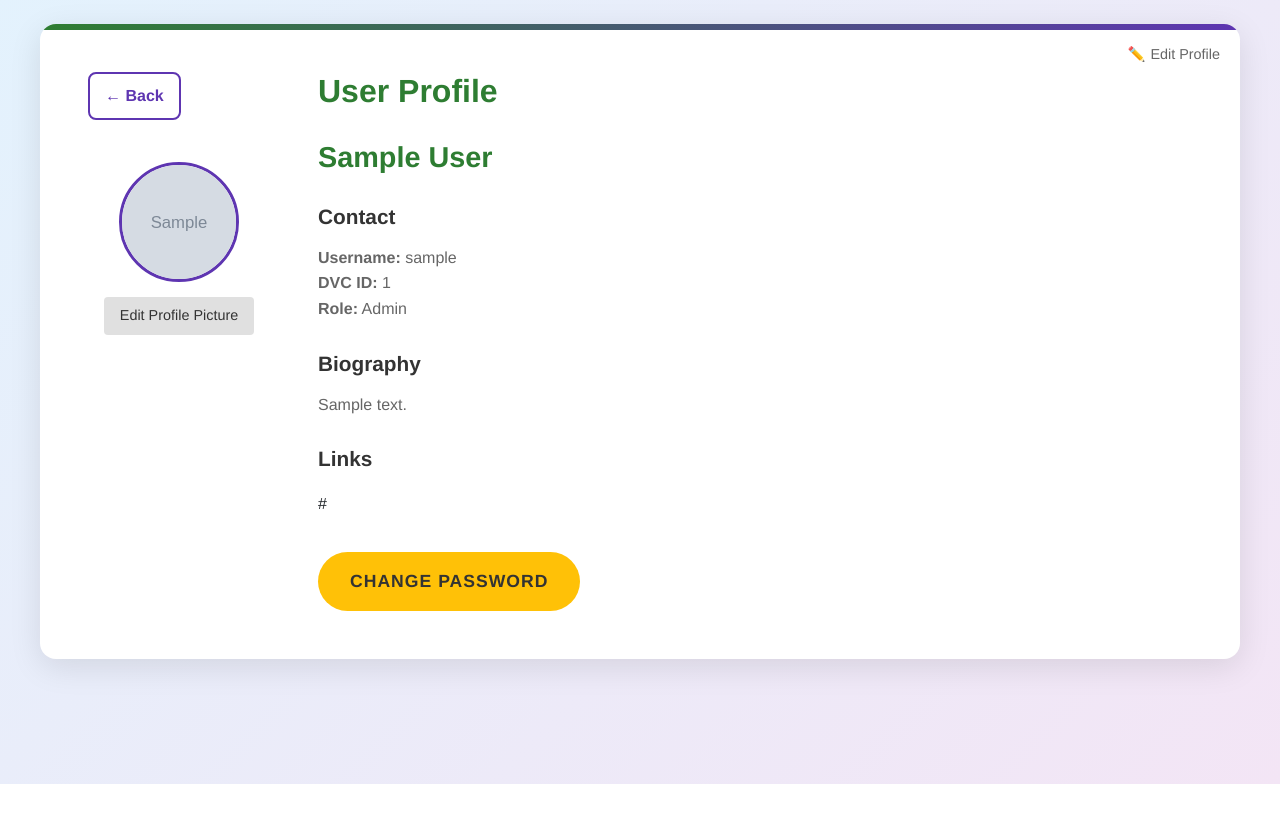
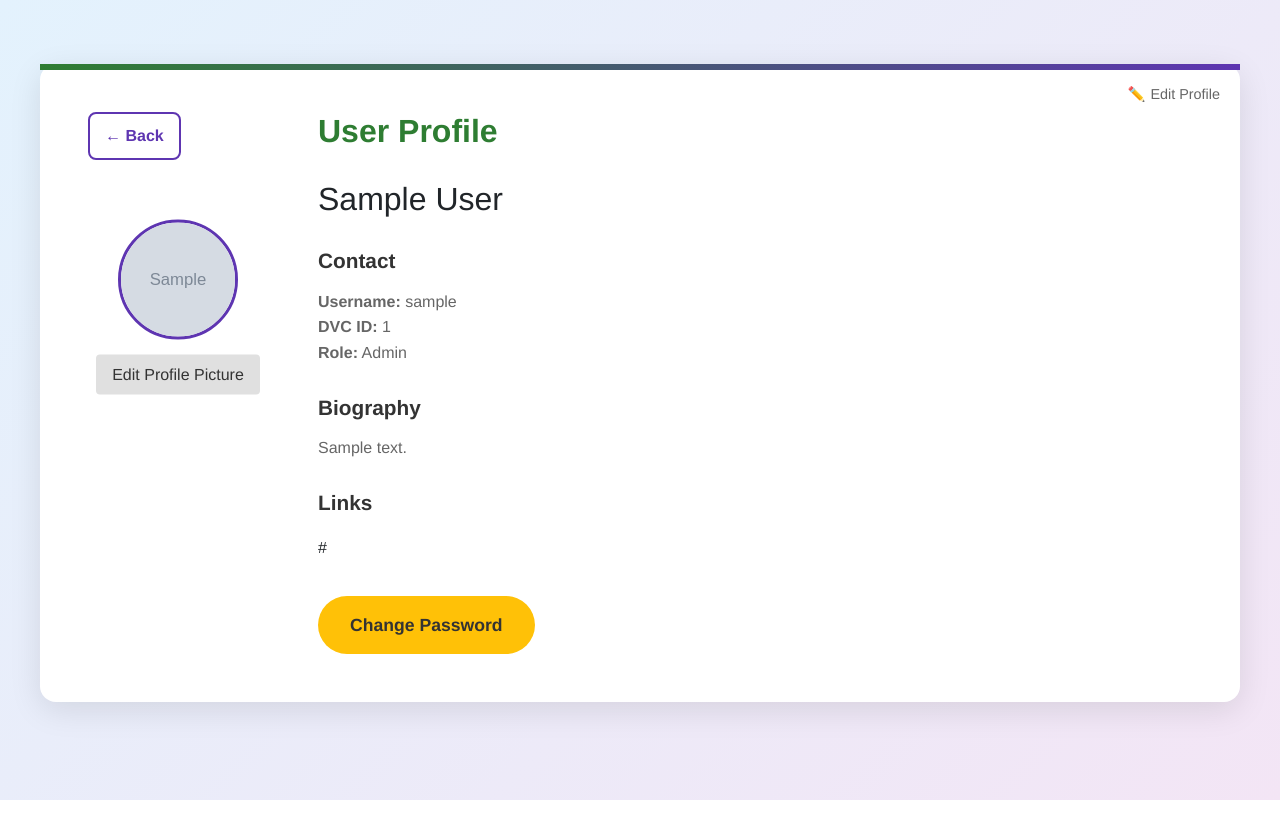
Before and after one commit to NoNameCoder2806/DVC-Events-Radar, a Django app: page /profile/ in a window 1280 px wide. After the commit the page ends 800 px from the top, so only its background shows below. Run offline with Django 5.2, Linux system fonts and the light colour scheme; a user stored in the database is signed in; tables that the repository leaves empty hold one stand-in row (values such as "Sample post"); grey boxes marked "Sample" are stand-in pictures; one stand-in notice (Sample message) is shown; some libraries are stand-ins or nearby versions.

Commit message:
Finished user profile page

```diff
--- a/myapp/templates/user_profile.html
+++ b/myapp/templates/user_profile.html
@@ -1,33 +1,39 @@
 {% extends 'base_profile.html' %}
 {% block title %}My Profile{% endblock %}
-{% block show_header %}{% endblock %} <!-- hides header/navbar -->
+{% block show_header %}{% endblock %}
+
 {% block content %}
 <style>
-    .profile-page {
+/* Full viewport gradient background */
+html, body {
+    height: 100%;
+    margin: 0;
+    padding: 0;
     background: linear-gradient(135deg, #e3f2fd 0%, #f3e5f5 100%);
-        min-height: 100vh;
-        padding: 40px 20px;
+    font-family: Arial, sans-serif;
+    overflow-x: hidden;
 }
 
-    .profile-title {
-        font-size: 2em;
-        margin-bottom: 30px;
-        font-weight: 700;
-        color: #2e7d32;
+.profile-page {
+    min-height: 100vh;
+    width: 100%;
+    padding: 40px 20px;
+    box-sizing: border-box;
 }
 
 .profile-layout {
     max-width: 1200px;
     margin: 0 auto;
+    background: transparent;
 }
 
+/* Profile card */
 .profile-header {
     background: white;
     border-radius: 16px;
     box-shadow: 0 8px 32px rgba(0, 0, 0, 0.1);
     padding: 48px;
     position: relative;
-        overflow: hidden;
     display: flex;
     gap: 30px;
     align-items: flex-start;
@@ -46,21 +52,20 @@
 .left-section {
     flex: 0 0 200px;
     padding-top: 60px;
-        position: relative; /* needed for absolute positioning of back button */
+    position: relative;
 }
 
 .right-section {
     flex: 1;
 }
 
+/* Avatar */
 .avatar-section {
-        display:flex;
+    display: flex;
     flex-direction: column;
-        transform: translateX(-9px);
-        align-items: center; /* centers horizontally */
-        text-align: left;
-        margin-bottom: 30px;
-        margin-top: 30px; /* <-- Add this to move avatar down */
+    align-items: center;
+    margin: 30px 0;
+    transform: translate(-5%, 10%);
 }
 
 .avatar-circle {
@@ -86,28 +91,42 @@
 }
 
 .edit-picture-btn {
-        display: inline-block;
     padding: 8px 16px;
     background: #e0e0e0;
     color: #333;
     border-radius: 4px;
-        text-decoration: none;
-        font-size: 0.9em;
+    border: none;
     cursor: pointer;
-        border: none;
 }
-
 .edit-picture-btn:hover {
     background: #d0d0d0;
 }
 
-    .info-display h2 {
-        font-size: 1.8em;
+/* Profile title */
+.profile-title {
+    font-size: 2em;
+    margin-bottom: 30px;
+    font-weight: 700;
     color: #2e7d32;
-        font-weight: 700;
-        margin-bottom: 20px;
 }
 
+/* Edit link */
+.edit-profile-link {
+    position: absolute;
+    top: 20px;
+    right: 20px;
+    color: #666;
+    text-decoration: none;
+    font-size: 0.9em;
+    display: flex;
+    align-items: center;
+    gap: 5px;
+}
+.edit-profile-link:hover {
+    color: #5e35b1;
+}
+
+/* Info sections */
 .info-section-title {
     font-size: 1.3em;
     color: #333;
@@ -121,32 +140,15 @@
     line-height: 1.6;
     margin-bottom: 20px;
 }
-
 .info-text a {
     color: #5e35b1;
     text-decoration: none;
 }
-
 .info-text a:hover {
     text-decoration: underline;
 }
 
-    .edit-profile-link {
-        position: absolute;
-        top: 20px;
-        right: 20px;
-        color: #666;
-        text-decoration: none;
-        font-size: 0.9em;
-        display: flex;
-        align-items: center;
-        gap: 5px;
-    }
-
-    .edit-profile-link:hover {
-        color: #5e35b1;
-    }
-
+/* Form styles */
 .form-group {
     margin-bottom: 24px;
 }
@@ -161,8 +163,7 @@
 }
 
 .form-group input[type="text"],
-    .form-group textarea,
-    .form-group input[type="file"] {
+.form-group textarea {
     width: 100%;
     padding: 16px 20px;
     border: 2px solid #e0e0e0;
@@ -171,122 +172,85 @@
     outline: none;
     transition: all 0.3s ease;
     background: white;
-        font-family: inherit;
 }
-
 .form-group textarea {
     border-radius: 20px;
     min-height: 100px;
     resize: vertical;
 }
-
 .form-group input[type="text"]:focus,
 .form-group textarea:focus {
     border-color: #5e35b1;
     box-shadow: 0 0 0 3px rgba(94, 53, 177, 0.1);
 }
 
+/* Buttons */
 .save-btn {
     padding: 16px 32px;
     background: #5e35b1;
     color: white;
-        border: none;
     border-radius: 50px;
     font-size: 1.1em;
     font-weight: 600;
-        letter-spacing: 1px;
     cursor: pointer;
+    border: none;
     transition: all 0.3s ease;
-        text-transform: uppercase;
 }
-
 .save-btn:hover {
     background: #4527a0;
     transform: translateY(-2px);
     box-shadow: 0 6px 20px rgba(94, 53, 177, 0.3);
 }
 
-    .save-btn:active {
-        transform: translateY(0);
-    }
-
 .change-password-btn {
     display: inline-block;
     padding: 16px 32px;
     background: #ffc107;
-        color: #333;
-        border: none;
+    color: #333;               /* keep text color */
     border-radius: 50px;
     font-size: 1.1em;
     font-weight: 600;
-        letter-spacing: 1px;
     cursor: pointer;
+    border: none;
+    margin-top: 20px;
+    text-decoration: none;     /* remove underline */
     transition: all 0.3s ease;
-        text-transform: uppercase;
-        text-decoration: none;
-        margin-top: 20px;
 }
 
 .change-password-btn:hover {
     background: #ffb300;
+    color: #333;               /* keep same text color on hover */
+    text-decoration: none;     /* prevent underline on hover */
     transform: translateY(-2px);
     box-shadow: 0 6px 20px rgba(255, 193, 7, 0.3);
-        color: #333;
-        text-decoration: none;
 }
 
-    .change-password-btn:active {
-        transform: translateY(0);
-    }
-
-    .container-fluid.mt-4 {
-        position: relative;
-        top: -40px;   /* moves content up by 50px */
-    }
-
-    .container-fluid {
-        padding-left: 0 !important;
-        padding-right: 0 !important;
-        flex: 1;
-    }
-
-    body {
-        display: flex;
-        flex-direction: column;
-        min-height: 100vh; /* full viewport height */
-        overflow-y: hidden;
-    }
-
+/* Back button */
 .back-btn {
     position: absolute;
     top: 0;
     left: 0;
-        padding: 10px 15px;       /* make it bigger */
-        background: white;         /* white by default */
-        color: #5e35b1;            /* purple border & text */
+    padding: 10px 15px;
+    background: white;
+    color: #5e35b1;
+    border: 2px solid #5e35b1;
+    border-radius: 8px;
     font-weight: 600;
-        border: 2px solid #5e35b1; /* outline */
-        border-radius: 8px;
-        text-decoration: none !important;
-        font-size: 1em;
-        transition: all 0.3s ease;
-        cursor: pointer;
+    text-decoration: none;
+    transition: 0.3s;
+}
+.back-btn:hover {
+    background: #5e35b1;
+    color: white;
 }
 
-    .back-btn:hover {
-        background-color: #5e35b1; /* fill with purple on hover */
-        color: white;              /* text becomes white */
-        transform: translateY(-1px);
-    }
-
+/* Mobile */
 @media (max-width: 768px) {
     .profile-header {
         flex-direction: column;
     }
-
     .left-section {
-            flex: 1;
-            padding-top: 0;
+        padding-top: 20px;
     }
 }
 </style>
@@ -295,7 +259,7 @@
     <div class="profile-layout">
         <div class="profile-header">
             <div class="left-section">
-                <a href="{% url 'home' %}" class="back-btn">← Back</a>  <!-- <-- Add this -->
+                <a href="{% url 'home' %}" class="back-btn">← Back</a>
                 <div class="avatar-section">
                     <div class="avatar-circle">
                         {% if user_obj.users.avatar_url %}
@@ -311,10 +275,8 @@
                     </form>
                 </div>
             </div>
-
             <div class="right-section">
                 <h1 class="profile-title">User Profile</h1>
-
                 <a href="#" class="edit-profile-link" onclick="toggleEditMode(); return false;">
                     <span>✏️</span> Edit Profile
                 </a>
@@ -353,26 +315,22 @@
                     </div>
                 </div>
 
-            <!-- Edit Mode (Hidden by default) -->
+                <!-- Edit Mode -->
                 <div id="editMode" style="display: none;">
                     <form method="post" enctype="multipart/form-data">
                         {% csrf_token %}
-
                         <div class="form-group">
                             <label for="first_name">First Name:</label>
                             <input type="text" name="first_name" id="first_name" value="{{ user_obj.first_name }}">
                         </div>
-
                         <div class="form-group">
                             <label for="last_name">Last Name:</label>
                             <input type="text" name="last_name" id="last_name" value="{{ user_obj.last_name }}">
                         </div>
-
                         <div class="form-group">
                             <label for="biography">Biography:</label>
                             <textarea name="biography" id="biography" placeholder="Tell us about yourself...">{{ user_obj.users.biography|default:"" }}</textarea>
                         </div>
-
                         <div class="form-group">
                             <label for="links">Links:</label>
                             <textarea name="links" id="links" placeholder="Add your social media links, website, etc. (one per line)">{{ user_obj.users.links|default:"" }}</textarea>
@@ -382,6 +340,7 @@
                         <button type="button" class="save-btn" onclick="toggleEditMode()" style="background: #999; margin-left: 10px;">Cancel</button>
                     </form>
                 </div>
+
             </div>
         </div>
     </div>
@@ -391,8 +350,7 @@
 function toggleEditMode() {
     const displayMode = document.getElementById('displayMode');
     const editMode = document.getElementById('editMode');
-
-    if (displayMode.style.display === 'none') {
+    if(displayMode.style.display === 'none') {
         displayMode.style.display = 'block';
         editMode.style.display = 'none';
     } else {
@@ -401,45 +359,4 @@ function toggleEditMode() {
     }
 }
 </script>
-</div>
 {% endblock %}
-
-{% block scripts %}
-<script>
-function showTopMessage(text, type = "info") {
-    const box = document.getElementById("topNotification");
-
-    const colors = {
-        success: "#28a745",
-        error: "#dc3545",
-        warning: "#ffc107",
-        info: "#17a2b8"
-    };
-    box.textContent = text;
-    box.style.background = colors[type] || colors.info;
-
-    box.style.transition = "none";
-    box.style.top = "-80px";
-    box.style.opacity = "0";
-    void box.offsetWidth;
-
-    box.style.transition = "top 0.5s ease, opacity 0.5s ease";
-
-    setTimeout(() => {
-        box.style.top = "20px";
-        box.style.opacity = "1";
-    }, 50);
-
-    setTimeout(() => {
-        box.style.top = "-80px";
-        box.style.opacity = "0";
-    }, 2600);
-}
-</script>
-
-{% for message in messages %}
-<script>
-showTopMessage("{{ message|escapejs }}", "{{ message.tags }}");
-</script>
-{% endfor %}
-{% endblock %}
```
Lines whose indentation alone changed are shown as unchanged.
